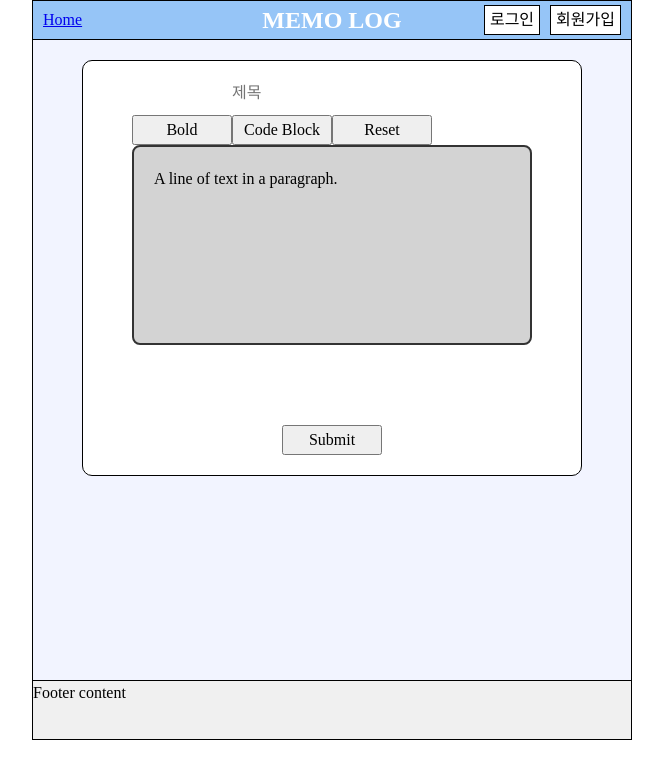
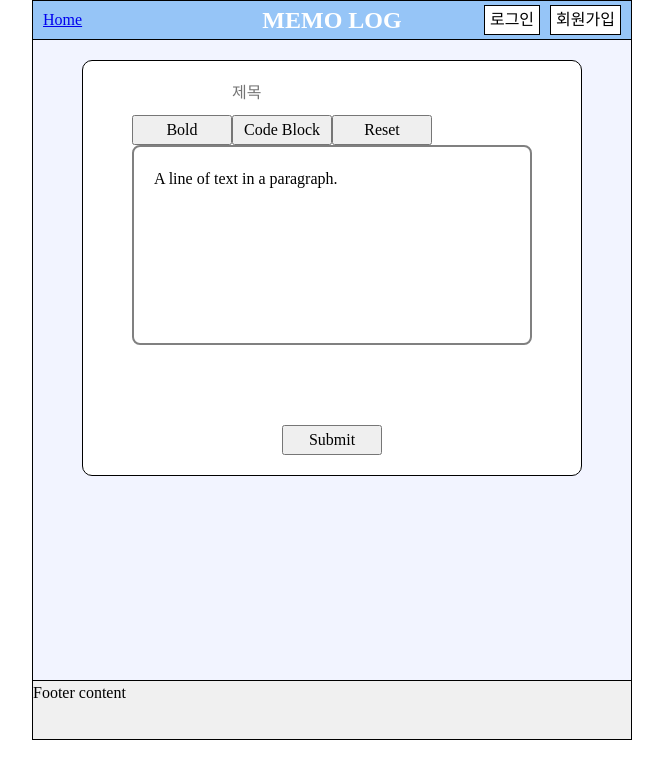
Before and after one commit to memomou/memo_frontend, a React (Create React App) app: page /post/new in a window 1280 px wide. Shown: the top 778 px of the page, without its empty margins (308-971 px from the left). Built offline with nearby package versions, Linux system fonts and the light colour scheme; no server answers.

Commit message:
Fix: Editor 의 특정 값을 부모가 전달하도록 변경

```diff
--- a/src/components/SlateEditor/SlateEditor.tsx
+++ b/src/components/SlateEditor/SlateEditor.tsx
@@ -12,26 +12,15 @@ const defaultValue : Element[] = [
 ]
 
 function SlateEditor({
+  editor,
   initialValue,
   renderEditable = (props) => <Editable {...props} />, // 기본적으로 Editable 사용
 }: {
-  initialValue?: Descendant[],
+  editor: Editor,
+  initialValue: Descendant[],
   renderEditable?: (props: any) => JSX.Element, // 커스텀 Editable 컴포넌트를 위한 프로퍼티
 })
   {
-  const [editor] = useState(() => withReact(withHistory(createEditor())))
-  const initialValue_ = useMemo(
-    () => {
-      const content = localStorage.getItem('content');
-      if (content) {
-        return JSON.parse(content)
-      } else {
-        return defaultValue
-      }
-    },
-    []
-  )
-  const [value, setValue] = useState<Descendant[]>(initialValue ?? initialValue_);
   const renderElement = useCallback((props: any) => {
     switch (props.element.type) {
       case 'code':
@@ -50,7 +39,7 @@ function SlateEditor({
   return (
     <Slate
       editor={editor}
-      initialValue={value}
+      initialValue={initialValue}
       onChange={value => {
         const isAstChange = editor.operations.some(
           op => 'set_selection' !== op.type
--- a/src/views/pages/PosterPostPage.tsx
+++ b/src/views/pages/PosterPostPage.tsx
@@ -1,18 +1,48 @@
 import PosterNewForm from "./posterPostPage.style";
 import {StyledSlateEditor, StyledEditable} from "./posterPostPage.style";
 import { Styled } from "./authPage.style";
+import { useMemo, useState } from "react";
+import { withReact } from "slate-react";
+import { withHistory } from "slate-history";
+import { Descendant, createEditor, Element } from "slate";
+
+const defaultValue : Element[] = [
+  {
+    type: 'paragraph',
+    children: [{ text: 'A line of text in a paragraph.' }],
+  }
+]
 
 function PosterPostPage(props: any) {
+  const initialValue_ = useMemo(
+    () => {
+      const content = localStorage.getItem('content');
+      if (content) {
+        return JSON.parse(content)
+      } else {
+        return defaultValue
+      }
+    },
+    []
+  )
+  const [editor] = useState(() => withReact(withHistory(createEditor())));
+  const [value, setValue] = useState<Descendant[]>(initialValue_);
+  const onButtonClick = (event:React.FormEvent) => {
+    event.preventDefault();
+    console.log(editor.children);
+  }
   return (
     <Styled>
       <PosterNewForm $width="500px">
         <input type="text" placeholder="제목"  />
         <div className="editor-wrapper">
           <StyledSlateEditor
+            editor={editor}
+            initialValue={value}
             renderEditable={(editableProps) => <StyledEditable {...editableProps} />}
           />
         </div>
-        <button type="submit">Submit</button>
+        <button onClick={onButtonClick} type="submit">Submit</button>
       </PosterNewForm>
     </Styled>
   );
--- a/src/views/pages/posterPostPage.style.ts
+++ b/src/views/pages/posterPostPage.style.ts
@@ -10,9 +10,9 @@ interface PosterNewFormProps {
 }
 
 export const StyledEditable = styled(Editable)`
-  background-color: lightgray;
+  background-color: white;
   padding: 20px;
-  border: 2px solid #333;
+  border: 2px solid gray;
   border-radius: 8px;
   min-height: 200px;
   width: 400px;
```
